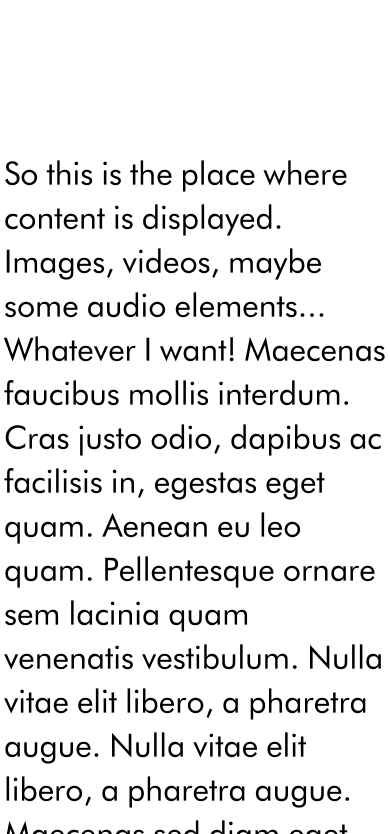
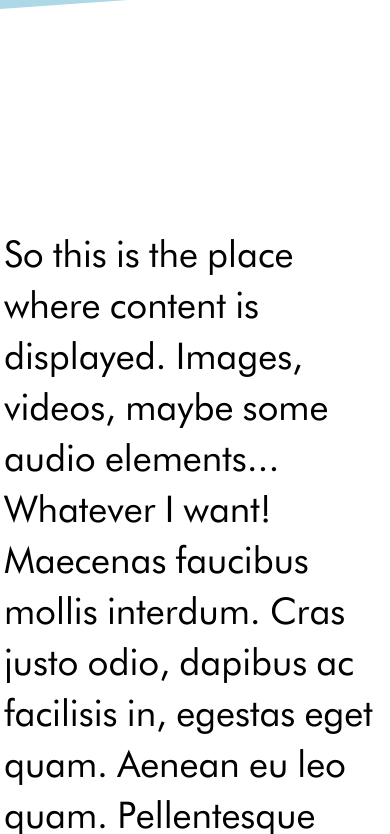
Before and after one commit to Condimen/condimen, a plain HTML site: page index.html in a window 390 px wide. Shown: the part 359-1193 px from the top of the page. Drawn offline with Linux system fonts and the light colour scheme.

Commit message:
finding the right font-size

```diff
--- a/styles.scss
+++ b/styles.scss
@@ -116,7 +116,7 @@ header {
 
 @media screen and (max-device-width: 1000px) {
 	body {
-		font-size: 2em;
+		font-size: 2.3em;
 	}
 }
 
```
Also changed, not shown: styles.css.
